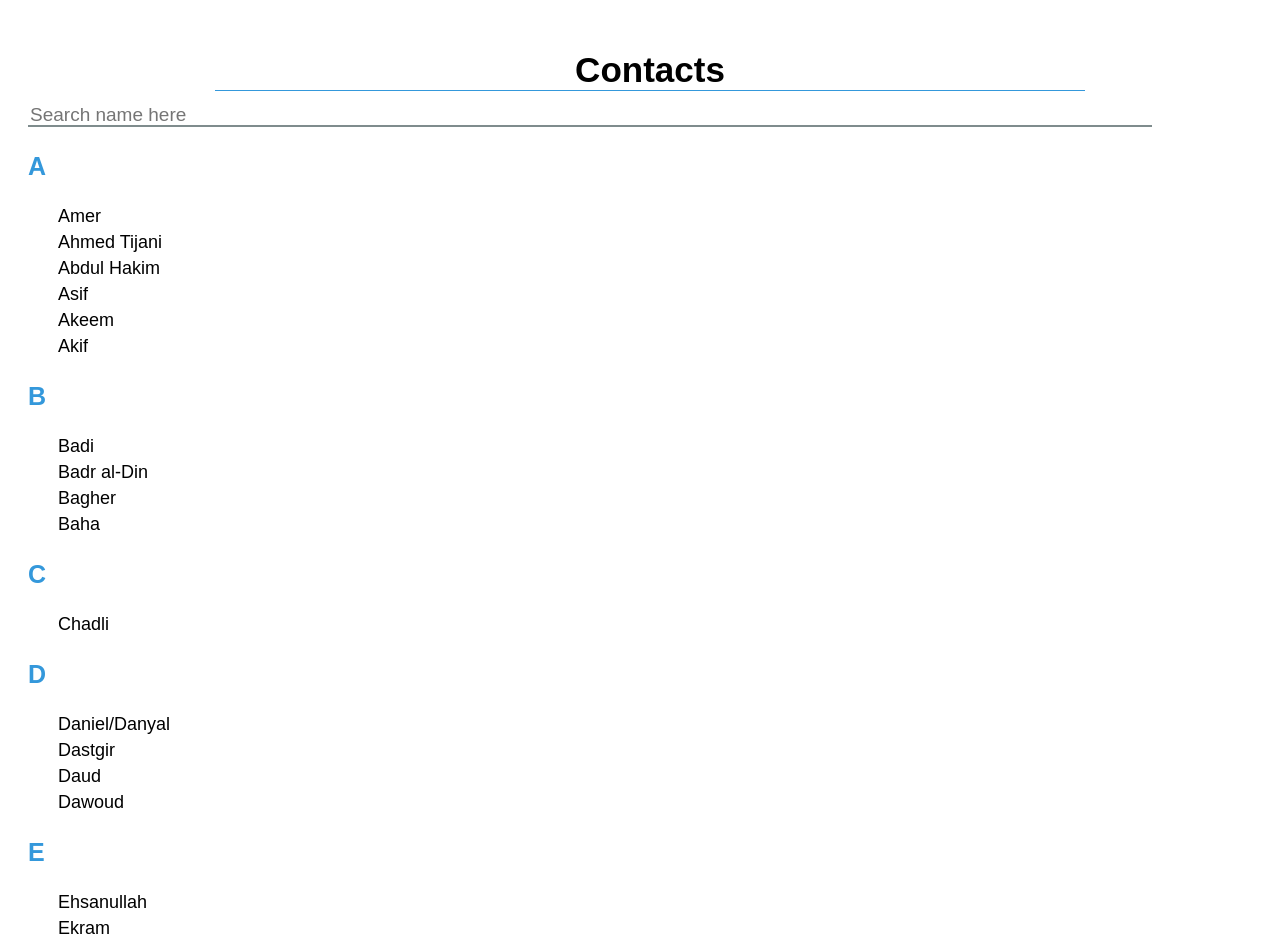
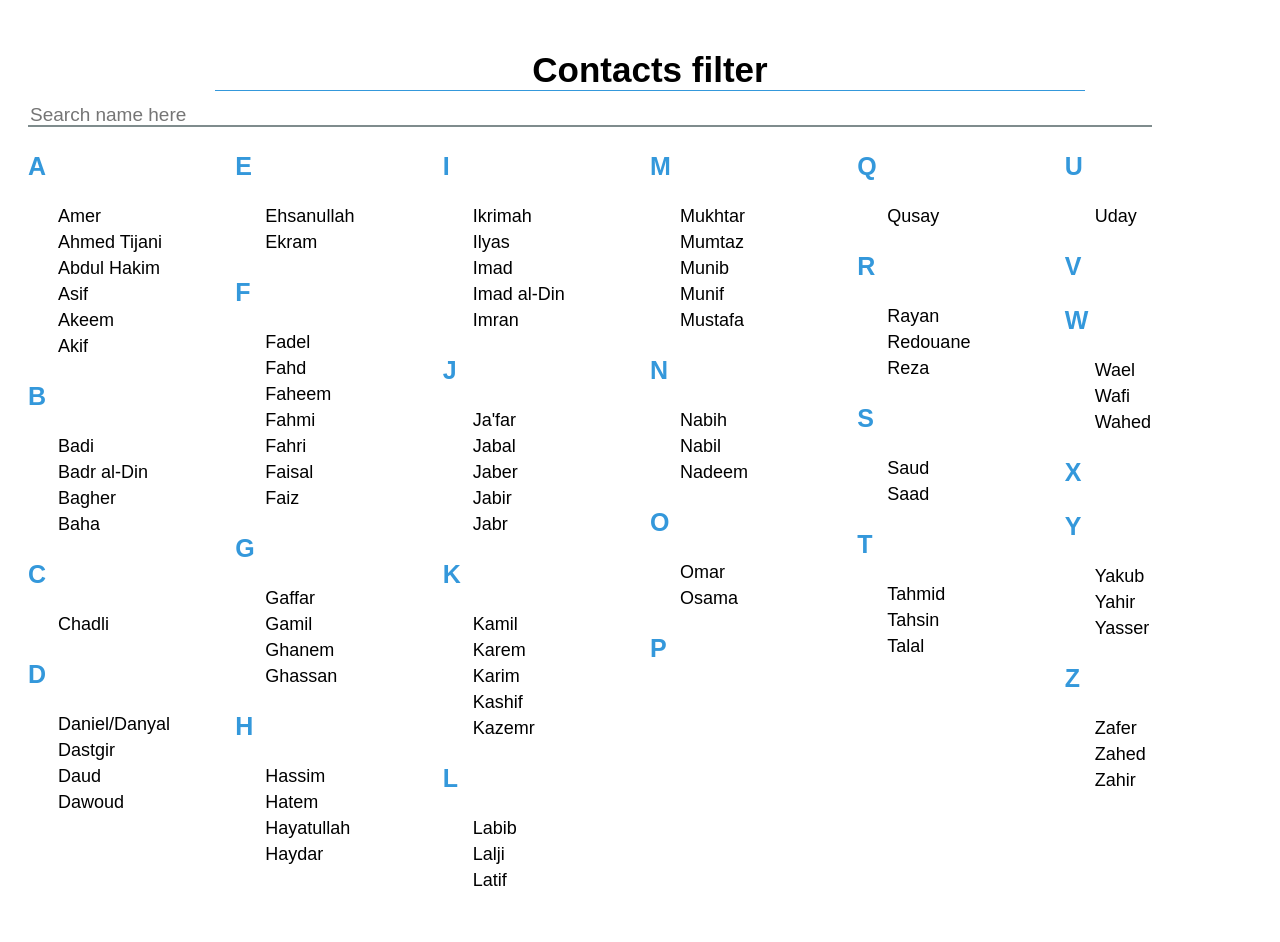
Before and after one commit to Mustafa-Abdishakur/contact-list-filter, a plain HTML site: page index.html in a window 1280 px wide. Shown: the top 942 px of the page. After the commit the page ends 915 px from the top, so only its background shows below. Drawn offline with Linux system fonts and the light colour scheme.

Commit message:
commit #2

```diff
--- a/contact.js
+++ b/contact.js
@@ -1,15 +1,7 @@
 
 const contactList = document.querySelectorAll('li');
-const headerList = document.querySelectorAll('ul');
-let contactArr = [];
-
-headerList.forEach(contact => {
-    console.log(contact);
-
-});
 document.querySelector('input').addEventListener('input', el => {
     const input = el.target.value;
-
     contactList.forEach(contact => {
         let contactName = contact.innerHTML.toLowerCase();
         if (!(contactName.includes(`${input}`))) {
@@ -20,8 +12,3 @@ document.querySelector('input').addEventListener('input', el => {
     });
 
 });
-/*
-*get input
- * compare input with contact list
- * display contact if input is similar
- */
--- a/index.html
+++ b/index.html
@@ -10,9 +10,10 @@
 
 <body>
     <div class="main-container">
-    <h2>Contacts</h2>
+        <h2>Contacts filter</h2>
         <input type="text" placeholder="Search name here">
         <div class="contact-container">
+            <div class="container-1">
             <h3>A</h3>
                 <ul>
                     <li>Amer</li>
@@ -40,6 +41,8 @@
                     <li>Daud</li>
                     <li>Dawoud</li>
                 </ul>
+            </div>
+            <div class="container-2">
                 <h3>E</h3>
                 <ul>
                     <li>Ehsanullah</li>
@@ -69,6 +72,8 @@
                     <li>Hayatullah</li>
                     <li>Haydar</li>
                 </ul>
+            </div>
+            <div class="container-3">
                 <h3>I</h3>
                 <ul>
                     <li>Ikrimah</li>
@@ -99,6 +104,8 @@
                     <li>Lalji</li>
                     <li>Latif</li>
                 </ul>
+            </div>
+            <div class="container-4">
                 <h3>M</h3>
                 <ul>
                     <li>Mukhtar</li>
@@ -119,7 +126,8 @@
                     <li>Osama</li>
                 </ul>
                 <h3>P</h3>
-
+            </div>
+            <div class="container-5">
                 <h3>Q</h3>
                 <ul>
                     <li>Qusay</li>
@@ -141,6 +149,8 @@
                     <li>Tahsin</li>
                     <li>Talal</li>
                 </ul>
+            </div>
+            <div class="container-6">
                 <h3>U</h3>
                 <ul>
                     <li>Uday</li>
@@ -167,6 +177,9 @@
                     <li>Zahed</li>
                     <li>Zahir</li>
                 </ul>
+            </div>
+
+
 
         </div>
     </div>
--- a/style.css
+++ b/style.css
@@ -36,9 +36,14 @@ h3{
     color:var(--main-color);
     font-size:25px;
 }
+.contact-container{
+    display:grid;
+    grid-template-columns: repeat(6,1fr);
+}
 .contact-container ul{
     list-style-type: none;
     margin-left:-10px;
+
 }
 .contact-container ul li{
     font-size:18px;
```
Lines whose indentation alone changed are shown as unchanged.
